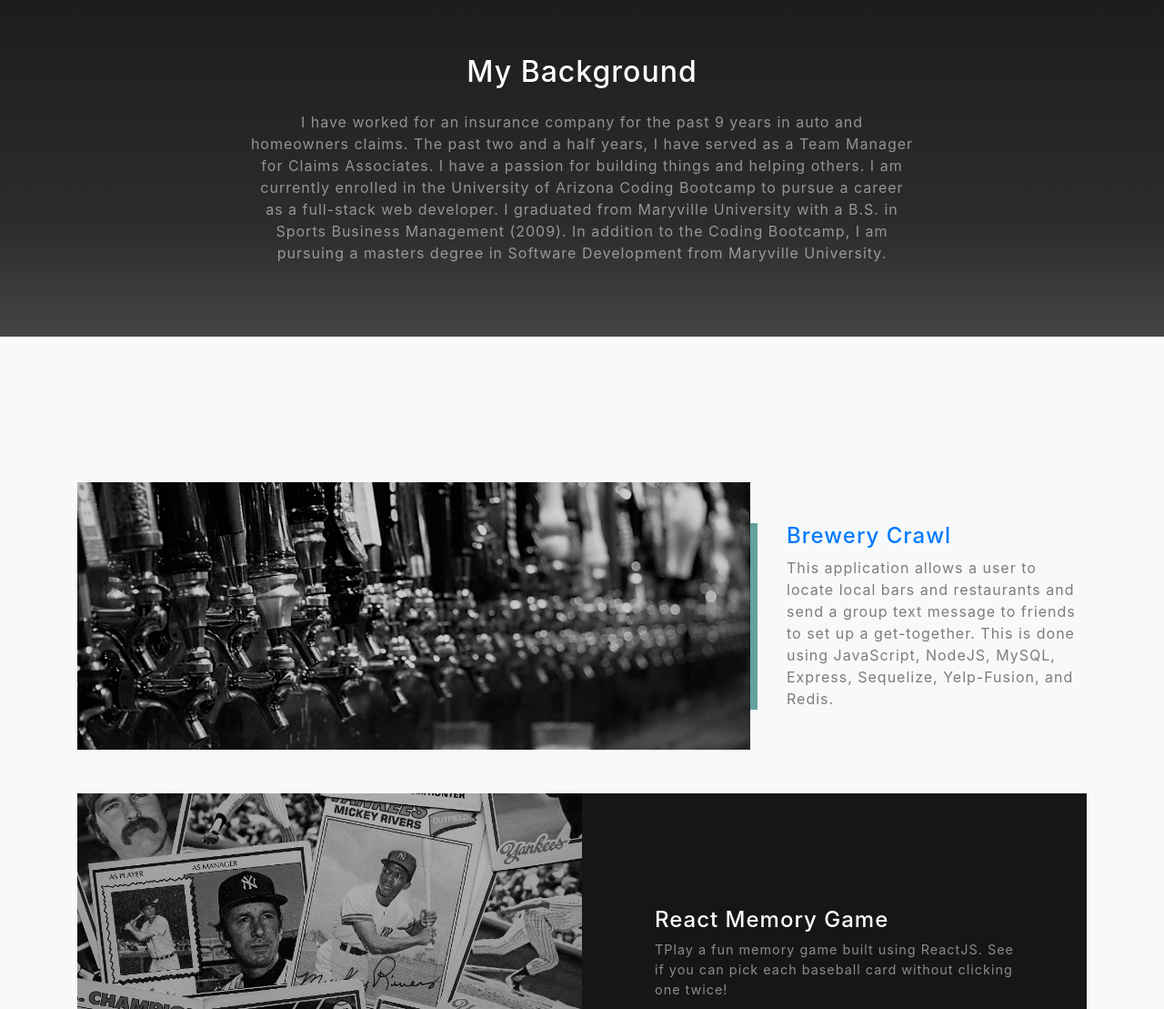
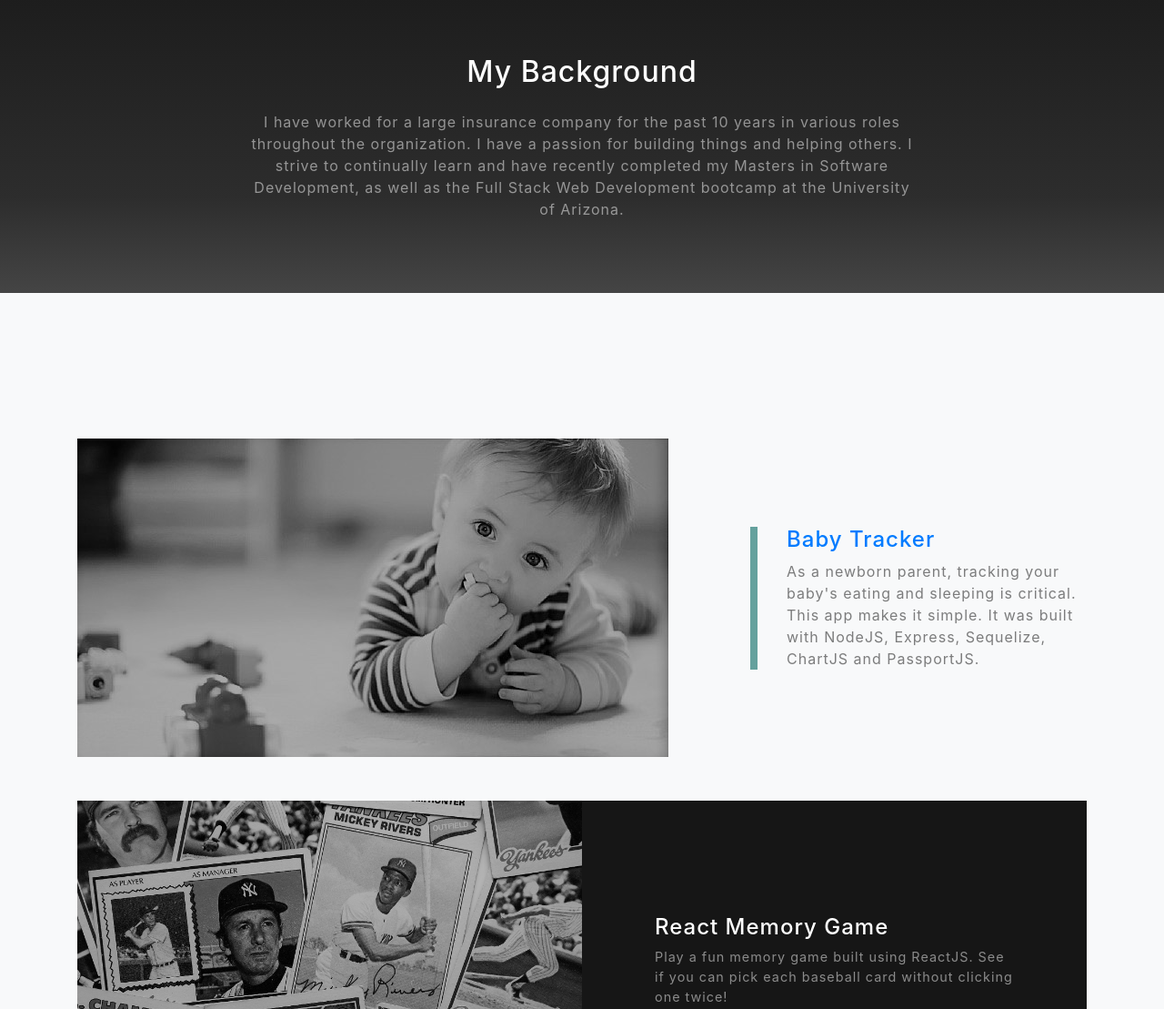
Before and after one commit to jaredwheet/Portfolio, a website with bundled scripts: page index.html in a window 1280 px wide. Shown: the part 900-2009 px from the top of the page at 91% size. Built offline with nearby package versions, Linux system fonts and the light colour scheme.

Commit message:
updating portfolio

```diff
--- a/index.html
+++ b/index.html
@@ -70,15 +70,9 @@
       <div class="row">
         <div class="col-lg-8 mx-auto">
           <h2 class="text-white mb-4">My Background</h2>
-          <p class="text-white-50">I have worked for an insurance company for the past 9 years in auto and homeowners
-            claims.
-            The past two and a half years, I have served as a Team Manager for Claims Associates. I have a passion for
-            building things
-            and helping others. I am currently enrolled in the University of Arizona Coding Bootcamp to pursue a career
-            as a full-stack web developer.
-            I graduated from Maryville University with a B.S. in Sports Business Management (2009). In addition to the
-            Coding Bootcamp, I am pursuing a
-            masters degree in Software Development from Maryville University.</p>
+          <p class="text-white-50">I have worked for a large insurance company for the past 10 years in various roles throughout the organization.
+            I have a passion for building things and helping others. I strive to continually learn and have recently completed my Masters in Software Development,
+            as well as the Full Stack Web Development bootcamp at the University of Arizona.</p>
         </div>
         <!-- </div>
         <img src="img/headshot.jpg" class="img-fluid" alt="">
@@ -90,17 +84,16 @@
     <div class="container">
 
       <!-- Featured Project Row -->
-      <a href="https://nameless-wave-88112.herokuapp.com/" target="blank">
+      <a href="https://baby-tracker-capstone-2019.herokuapp.com/" target="blank">
         <div class="row align-items-center no-gutters mb-4 mb-lg-5">
           <div class="col-xl-8 col-lg-7">
-            <img class="img-fluid mb-3 mb-lg-0" src="img/Brewery.jpg" alt="">
+            <img class="img-fluid mb-3 mb-lg-0" src="img/baby img.jpg">
           </div>
           <div class="col-xl-4 col-lg-5">
             <div class="featured-text text-center text-lg-left">
-              <h4>Brewery Crawl</h4>
-              <p class="text-black-50 mb-0">This application allows a user to locate local bars and restaurants and send
-                a group text message to friends to set up a get-together.
-                This is done using JavaScript, NodeJS, MySQL, Express, Sequelize, Yelp-Fusion, and Redis.
+              <h4>Baby Tracker</h4>
+              <p class="text-black-50 mb-0">As a newborn parent, tracking your baby's eating and sleeping is critical.  This app makes it simple.
+                It was built with NodeJS, Express, Sequelize, ChartJS and PassportJS.
               </p>
             </div>
           </div>
@@ -117,7 +110,7 @@
               <div class="d-flex h-100">
                 <div class="project-text w-100 my-auto text-center text-lg-left">
                   <h4 class="text-white">React Memory Game</h4>
-                  <p class="mb-0 text-white-50">TPlay a fun memory game built using ReactJS. See if you can pick each baseball card without clicking one twice! </p>
+                  <p class="mb-0 text-white-50">Play a fun memory game built using ReactJS. See if you can pick each baseball card without clicking one twice! </p>
                   <hr class="d-none d-lg-block mb-0 ml-0">
                 </div>
               </div>
@@ -204,25 +197,6 @@
                   <h4 class="text-white">Baseball Trivia Game</h4>
                   <p class="mb-0 text-white-50">Play a quick 1 minute St. Louis Cardinals JavaScript trivia game.</p>
                   <hr class="d-none d-lg-block mb-0 ml-0">
-                </div>
-              </div>
-            </div>
-          </div>
-        </div>
-      </a>
-
-      <a href="https://duke-news-scraper.herokuapp.com/" target="blank">
-        <div class="row justify-content-center no-gutters">
-          <div class="col-lg-6">
-            <img class="img-fluid" src="img/news.jpg" alt="">
-          </div>
-          <div class="col-lg-6 order-lg-first">
-            <div class="bg-black text-center h-100 project">
-              <div class="d-flex h-100">
-                <div class="project-text w-100 my-auto text-center text-lg-right">
-                  <h4 class="text-white">Duke News Scraper</h4>
-                  <p class="mb-0 text-white-50">This application enables a user to get Duke Blue Devils news and take their own notes on the articles. This app utilizes NodeJS, Mongo, Mongoose, Axios and Handlebars.</p>
-                  <hr class="d-none d-lg-block mb-0 mr-0">
                 </div>
               </div>
             </div>
```
Also changed, not shown: img/baby img.jpg (added).
